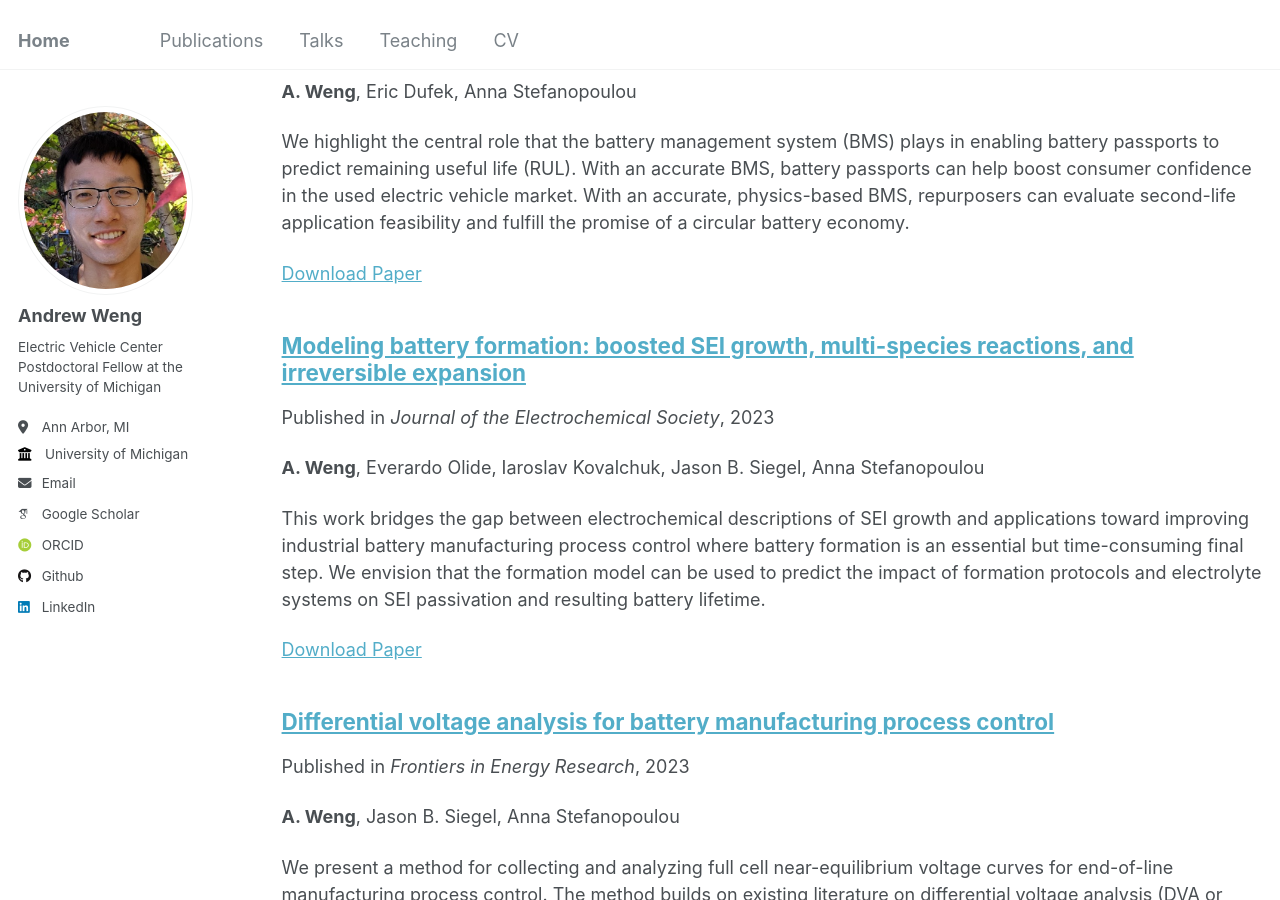
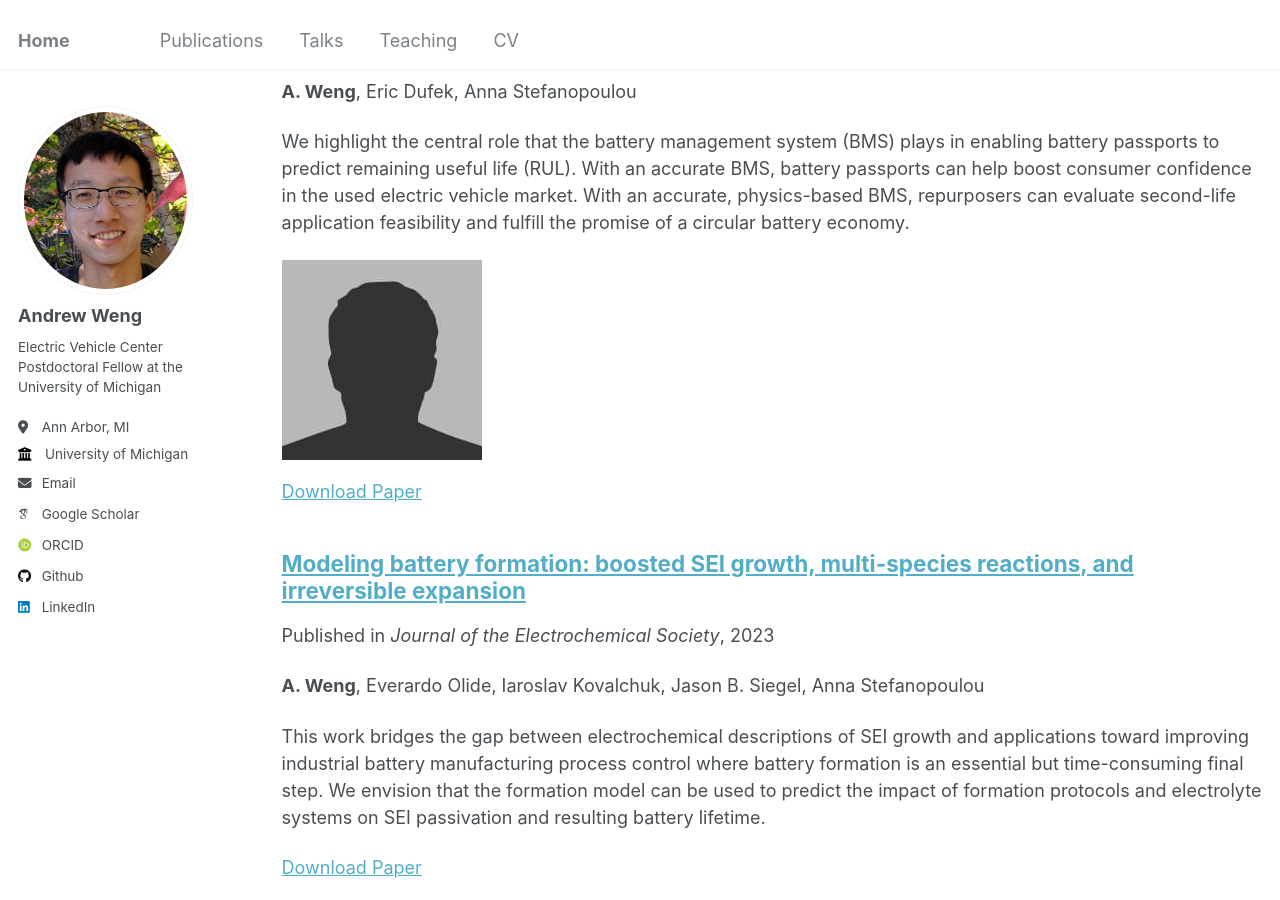
Before and after one commit to wengandrew/wengandrew.github.io, a Jekyll site: the page built from _pages/publications.html, in a window 1280 px wide and 900 px high, scrolled down 1162 px. Built offline with Jekyll 4.4.1, drawn with Linux system fonts in a browser that asks for light colours; some web fonts are replaced.

Commit message:
Trying to insert image

```diff
--- a/_includes/archive-single.html
+++ b/_includes/archive-single.html
@@ -60,6 +60,13 @@
     <p class="archive__item-excerpt" itemprop="description"><p>{{ post.excerpt | markdownify | remove: '<p>' | remove: '</p>' }}<strong><a href="{{ base_path }}{{ post.url }}" rel="permalink"> Read more</a></strong></p></p>
     {% endif %}
 
+    <!-- Image -->
+    {% if post.image and site.read_more != 'enabled' %}
+    <img src="{{ post.image }}" alt="Figure Excerpt">
+
+    {% endif %}
+
+
     <!-- Citation
     {% if post.citation and post.paperurl and post.slidesurl %}
       <p>Recommended citation: {{ post.citation }}<br /><a href="{{ post.paperurl }}">Download Paper</a> | <a href="{{ post.slidesurl }}">Download Slides</a></p>
```
Also changed, not shown: _publications/2023-05-17-battery-passports.md (+1 -0 lines).
